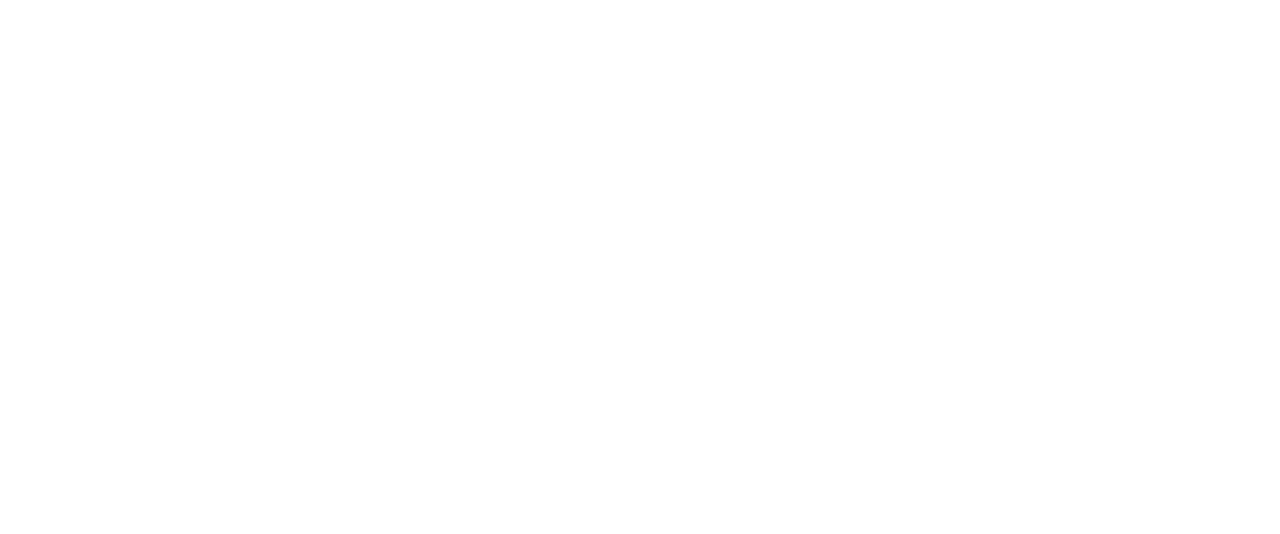
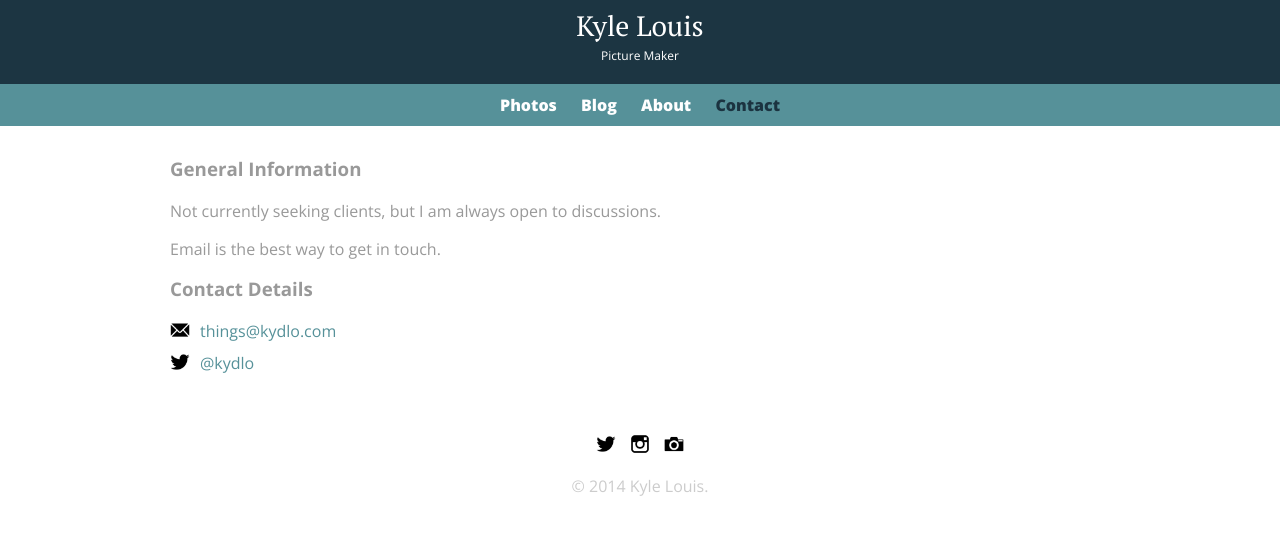
Before and after one commit to kydlo/railshouse, a plain HTML site: page contact.html in a window 1280 px wide. Drawn offline with nearby package versions, Linux system fonts and the light colour scheme.

Commit message:
contact page and cleaned css

```diff
--- a/about.html
+++ b/about.html
@@ -3,43 +3,37 @@
   <head>
     <meta charset="utf-8">
     <title>Kyle Louis | Picture Taker</title>
-
-		<link href="css/normalize.css" rel="stylesheet" type="text/css">
+    <link rel="stylesheet" href="css/normalize.css">
     <link href='http://fonts.googleapis.com/css?family=PT+Serif:400,700,400italic|Open+Sans:400italic,700italic,400,700,800' rel='stylesheet' type='text/css'>
-		<link href="css/main.css" rel="stylesheet" type="text/css">
-
-
+    <link rel="stylesheet" href="css/main.css">
   </head>
   <body>
     <header>
       <a href="index.html" id="logo">
   			<h1>Kyle Louis</h1>
-				<h2>Photographer</h2>
+        <h2>Picture Maker</h2>
       </a>
-			<nav class="nav_photos">
+      <nav>
         <ul>
           <li><a href="index.html">Photos</a></li>
           <li><a href="blog.html">Blog</a></li>
           <li><a href="about.html" class="selected">About </a></li>
           <li><a href="contact.html">Contact</a></li>
-
         </ul>
       </nav>
 		</header>
 		<div id="wrapper">
 			<section>
-			<a href="img/bronica512.png"><img src="img/bronica512.png" alt="portrait bronica" class="profile_photo"></a>
-			<h2>About</h2>
-
+  			<a href="http://camerapedia.wikia.com/wiki/Zenza_Bronica_ETR"><img src="img/bronica512.png" alt="portrait bronica" class="profile-photo"></a>
+			<h3>About</h3>
 			<p>Hi, I'm Kyle Louis and I like to take pictures!</p>
+			<p>You can find me on twitter over at <a href="http://twitter.com/kydlo">@kydlo<a>.</p>
 		</section>
 		<footer>
-			<ul>
-				<li><a href="http://twitter.com/kydlo"><img src="img/twitter.png" alt="Twitter" class="social-icon"></a></li>
-				<li><a href="http://instagram.com/kydlo"><img src="img/instagram.png" alt="Instagram" class="social-icon"></a></li>
-				<li><a href="http://flickr.com/kydlo"><img src="img/camera.png" alt="Flickr" class="social-icon"></a></li>
+			<a href="http://twitter.com/kydlo"><img src="img/twitter.png" alt="Twitter" class="social-icon"></a>
+			<a href="http://instagram.com/kydlo"><img src="img/instagram.png" alt="Instagram" class="social-icon"></a>
+			<a href="http://flickr.com/kydlo"><img src="img/camera.png" alt="Flickr" class="social-icon"></a>
       <p>&copy; 2014 Kyle Louis.</p>
-			</ul>
     </footer>
 	</div>
  </body>
--- a/contact.html
+++ b/contact.html
@@ -0,0 +1,48 @@
+<!DOCTYPE html>
+<html>
+  <head>
+    <meta charset="utf-8">
+    <title>Kyle Louis | Picture Taker</title>
+    <link rel="stylesheet" href="css/normalize.css">
+    <link href='http://fonts.googleapis.com/css?family=PT+Serif:400,700,400italic|Open+Sans:400italic,700italic,400,700,800' rel='stylesheet' type='text/css'>
+    <link rel="stylesheet" href="css/main.css">
+  </head>
+  <body>
+    <header>
+      <a href="index.html" id="logo">
+        <h1>Kyle Louis</h1>
+        <h2>Picture Maker</h2>
+      </a>
+      <nav>
+        <ul>
+          <li><a href="index.html">Photos</a></li>
+          <li><a href="blog.html">Blog</a></li>
+          <li><a href="about.html" >About </a></li>
+          <li><a href="contact.html" class="selected">Contact</a></li>
+        </ul>
+      </nav>
+    </header>
+    <div id="wrapper">
+      <section>
+        <h3>General Information</h3>
+      <p>Not currently seeking clients, but I am always open to discussions.</p>
+      <p>Email is the best way to get in touch.</p>
+    </section>
+    <section>
+      <h3>Contact Details</h3>
+      <ul class="contact-info">
+        <li class="email"><a href="mailto:things@kydlo.com"</a>things@kydlo.com</a></li>
+          <li class="twitter"><a href="http://twitter.com/intent/tweet?screen_name=kydlo">@kydlo</a></li>
+
+      </ul>
+    </section>
+    <footer>
+      <a href="http://twitter.com/kydlo"><img src="img/twitter.png" alt="Twitter" class="social-icon"></a>
+      <a href="http://instagram.com/kydlo"><img src="img/instagram.png" alt="Instagram" class="social-icon"></a>
+      <a href="http://flickr.com/kydlo"><img src="img/camera.png" alt="Flickr" class="social-icon"></a>
+      <p>&copy; 2014 Kyle Louis.</p>
+    </footer>
+  </div>
+ </body>
+
+</html>
--- a/css/main.css
+++ b/css/main.css
@@ -1,6 +1,10 @@
-/* ************************ */
+/**********************************
 GENERAL
-/* ************************ */
+***********************************/
+
+body {
+	font-family: 'Open Sans', sans-serif;
+}
 
 #wrapper {
 	max-width: 940px;
@@ -8,50 +12,58 @@ GENERAL
 	padding: 0 5%;
 }
 
-/* links */
 a {
-	color: #ccc;
-	font-family: 'Open Sans', sans-serif;
 	text-decoration: none;
 	}
-
-/* ************************ */
-HEADER
-/* ************************ */
-
-/* site body */
-
-body {
-	background-color: white;
-	color: #999;
-	font-family: 'Open Sans', sans-serif;
-}
 
 img {
 	max-width: 100%;
 }
 
+h3 {
+	margin: 0 0 1em 0;
+}
+
+
+/**********************************
+HEADING
+***********************************/
+
 header {
 	float: left;
 	margin: 0 0 30px 0;
-	padding: 5px 0 0 0;
+	padding: 0 0 0 0;
 	width: 100%;
-	text-align: center;
 }
 
-header {
-	background: #3f8abf;
+#logo {
+	text-align: center;
+	margin: 0 auto;
+}
 
+h1 {
+	font-family: 'PT Serif', serif;
+	margin: 15px 0;
+	font-size: 1.75em;
+	font-weight: normal;
+	line-height: 0.8em;
 }
-/* ************************ */
+
+h2 {
+	font-size: 0.75em;
+	margin: -5px 0 0;
+	font-weight: normal;
+}
+
+
+/**********************************
 NAVIGATION
-/* ************************ */
+***********************************/
 
 nav {
 	text-align: center;
 	padding: 10px 0;
 	margin: 20px 0 0;
-	/*background: #23537e;*/
 }
 
 nav ul {
@@ -62,7 +74,6 @@ nav ul {
 
 nav li {
 	display: inline-block;
-	max-width: 80%;
 }
 
 nav a {
@@ -70,40 +81,29 @@ nav a {
 	padding: 15px 10px;
 
 }
-/*#nav_photos {
-	background-color: #23537e;
-}
-*/
 
-/* ************************ */
-HEADING
-/* ************************ */
+/**********************************
+FOOTER
+***********************************/
 
-#logo{
+footer {
+	font-size: 1em;
 	text-align: center;
-	margin: 0 auto;
-	color: #000000;
-	text-decoration: none;
-	}
-
-h1 {
-	font-family: 'PT Serif', serif;
-	margin: 15px 0;
-	font: 1.75em;
-	font-weight: normal;
-	line-height: 0.8em;
+	clear: both;
+	padding-top: 50px;
+	color: #ccc;
 }
 
-h2 {
-	font: 'Open Sans', sans-serif;
-	font-size: 1.5em;
-	margin: -10px 0 0;
-	font-weight: normal;
+.social-icon {
+	width: 20px;
+	height: 20px;
+	margin: 0 5px;
 }
 
-/* ************************ */
+/**********************************
 PAGE : PHOTOS
-/* ************************ */
+***********************************/
+
 #gallery {
 	margin: 0;
 	padding: 0;
@@ -116,21 +116,21 @@ PAGE : PHOTOS
 	margin: 2.5%;
 	background-color: #f5f5f5;
 	color: #bdc3c7;
-	list-style: none;
 	text-align: center;
 }
 
 #gallery li a p {
-	text-align: center;
 	margin: 0;
 	padding: 5%;
 	font-size: 0.75em;
-	color: #bdc3c7;
+	color: #bdc3c7
+}
 
-}
-/* ************************ */
-PAGE : ABOUT
-/* ************************ */
+
+/**********************************
+PAGE: ABOUT
+***********************************/
+
 .profile-photo {
 	display: block;
 	max-width: 150px;
@@ -138,56 +138,72 @@ PAGE : ABOUT
 	border-radius: 100%;
 }
 
+/**********************************
+PAGE: CONTACT
+***********************************/
 
-
-/* ************************ */
-COLORS
-/* ************************ */
-/* nav on mobile */
-nav a, nav a:visited {
-	color: #fff;
-	text-decoration: none;
+.contact-info {
+	list-style: none;
+	padding: 0;
+	margin: 0;
+	font-size: .9m;
 }
 
-/* nav color when selected */
-nav a.selected {
-	color: #32673f;
+.contact-info a {
+	display: block;
+	min-height: 20px;
+	background-repeat: no-repeat;
+	background-size: 20px 20px;
+	padding: 0 0 0 30px;
+	margin: 0 0 10px;
 }
 
-h1, h2 {
-	color: #000;
+.contact-info li.email a {
+	background-image: url('../img/mail.png');
+}
+
+.contact-info li.twitter a {
+	background-image: url('../img/twitter.png');
 }
 
 
-/* ************************ */
-FOOTER
-/* ************************ */
+/**********************************
+COLORS
+***********************************/
 
-footer{
-	font-size: 0.75em;
-	text-align: center;
-	clear: both;
-	padding-top: -10px;
-	margin: auto 0;
-	text-decoration: none;
+/* site body */
+body {
+	background-color: #fff;
+	color: #999;
 }
 
-
-
-footer li {
-	text-decoration: none;
-	list-style: none;
-	display: inline-block;
-	max-width: 100%;
+/* green header */
+header {
+	background: #1C3542;
+	border-color: #569199;
 }
 
-footer p {
-	width: 100%;
-
+/* nav background on mobile */
+nav {
+	background: #569199;
 }
 
-.social-icon {
-	width: 20px;
-	height: 20px;
-	margin: 0 5px;
+/* logo text */
+h1, h2 {
+	color: #fff;
 }
+
+/* links */
+a {
+	color: #569199;
+}
+
+/* nav link */
+nav a, nav a:visited {
+	color: #fff;
+}
+
+/* selected nav link */
+nav a.selected, nav a:hover {
+	color: #1B3340;
+}
--- /dev/null
+++ b/css/nick.css
@@ -0,0 +1,186 @@
+/**********************************
+GENERAL
+***********************************/
+
+body {
+  font-family: 'Open Sans', sans-serif;
+}
+
+#wrapper {
+  max-width: 940px;
+  margin: 0 auto;
+  padding: 0 5%;
+}
+
+a {
+  text-decoration: none;
+}
+
+img {
+  max-width: 100%;
+}
+
+h3 {
+  margin: 0 0 1em 0;
+}
+
+
+
+/**********************************
+HEADING
+***********************************/
+
+header {
+  float: left;
+  margin: 0 0 30px 0;
+  padding: 5px 0 0 0;
+  width: 100%;
+}
+
+#logo {
+  text-align: center;
+  margin: 0;
+}
+
+h1 {
+  font-family: 'Changa One', sans-serif;
+  margin: 15px 0;
+  font-size: 1.75em;
+  font-weight: normal;
+  line-height: 0.8em;
+}
+
+h2 {
+  font-size: 0.75em;
+  margin: -5px 0 0;
+  font-weight: normal;
+}
+
+
+
+/**********************************
+NAVIGATION
+***********************************/
+
+nav {
+  text-align: center;
+  padding: 10px 0;
+  margin: 20px 0 0;
+}
+
+nav ul {
+  list-style: none;
+  margin: 0 10px;
+  padding: 0;
+}
+
+nav li {
+  display: inline-block;
+}
+
+nav a {
+  font-weight: 800;
+  padding: 15px 10px;
+}
+
+
+
+/**********************************
+FOOTER
+***********************************/
+
+footer {
+  font-size: 0.75em;
+  text-align: center;
+  clear: both;
+  padding-top: 50px;
+  color: #ccc;
+}
+
+.social-icon {
+  width: 20px;
+  height: 20px;
+  margin: 0 5px;
+}
+
+
+
+/**********************************
+PAGE: PORTFOLIO
+***********************************/
+
+#gallery {
+  margin: 0;
+  padding: 0;
+  list-style: none;
+}
+
+#gallery li {
+  float: left;
+  width: 45%;
+  margin: 2.5%;
+  background-color: #f5f5f5;
+  color: #bdc3c7;
+}
+
+#gallery li a p {
+  margin: 0;
+  padding: 5%;
+  font-size: 0.75em;
+  color: #bdc3c7
+}
+
+
+
+/**********************************
+PAGE: ABOUT
+***********************************/
+
+.profile-photo {
+  display: block;
+  max-width: 150px;
+  margin: 0 auto 30px;
+  border-radius: 100%;
+}
+
+
+/**********************************
+COLORS
+***********************************/
+
+/* site body */
+body {
+  background-color: #fff;
+  color: #999;
+}
+
+/* green header */
+header {
+  background: #6ab47b;
+  border-color: #599a68;
+}
+
+/* nav background on mobile */
+nav {
+  background: #599a68;
+}
+
+/* logo text */
+h1, h2 {
+  color: #fff;
+}
+
+/* links */
+a {
+  color: #6ab47b;
+}
+
+/* nav link */
+nav a, nav a:visited {
+  color: #fff;
+}
+
+/* selected nav link */
+nav a.selected, nav a:hover {
+  color: #32673f;
+}
```
Also changed, not shown: index.html (+8 -8 lines), img/envelope.png (added), img/mail.png (added). Lines whose indentation alone changed are shown as unchanged.
